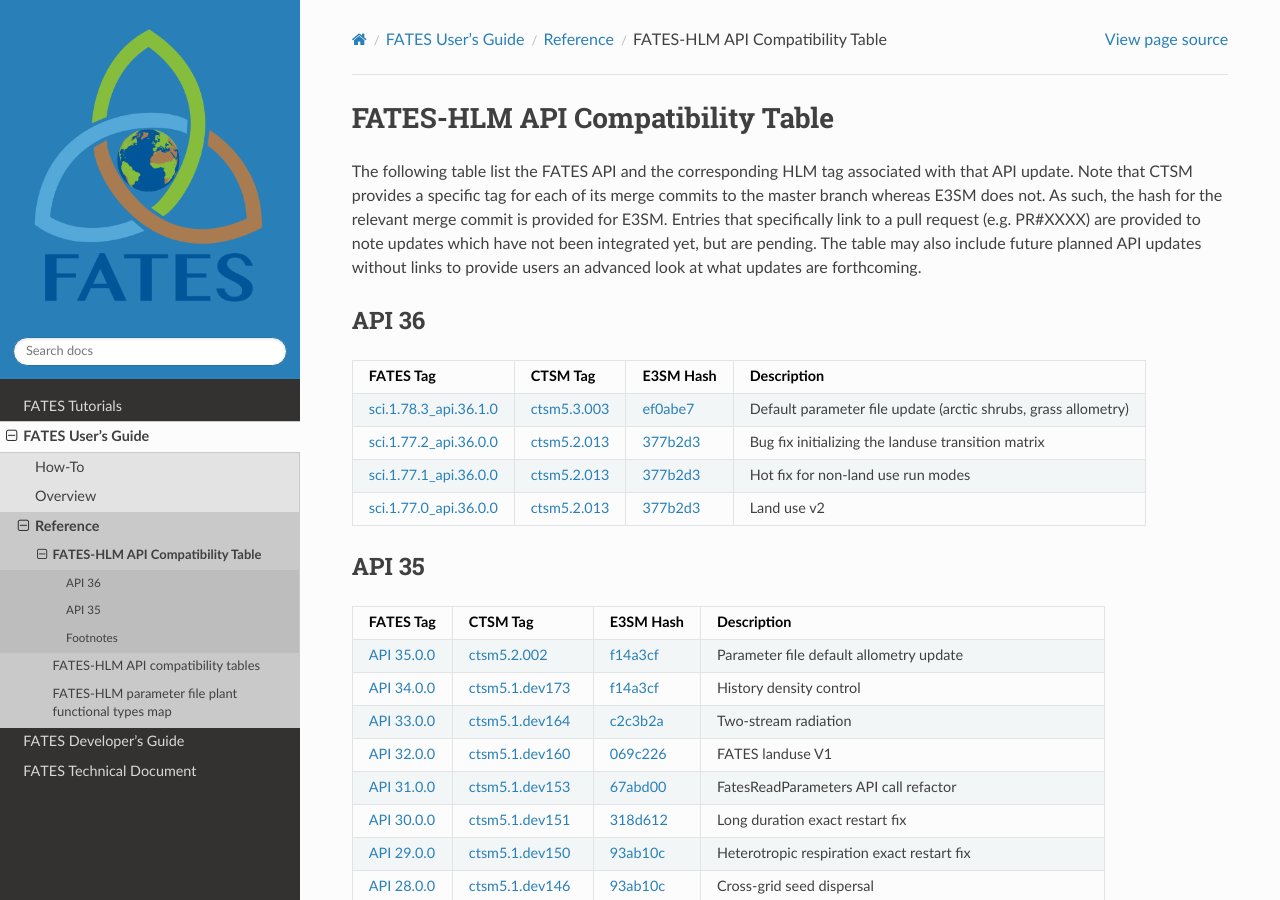
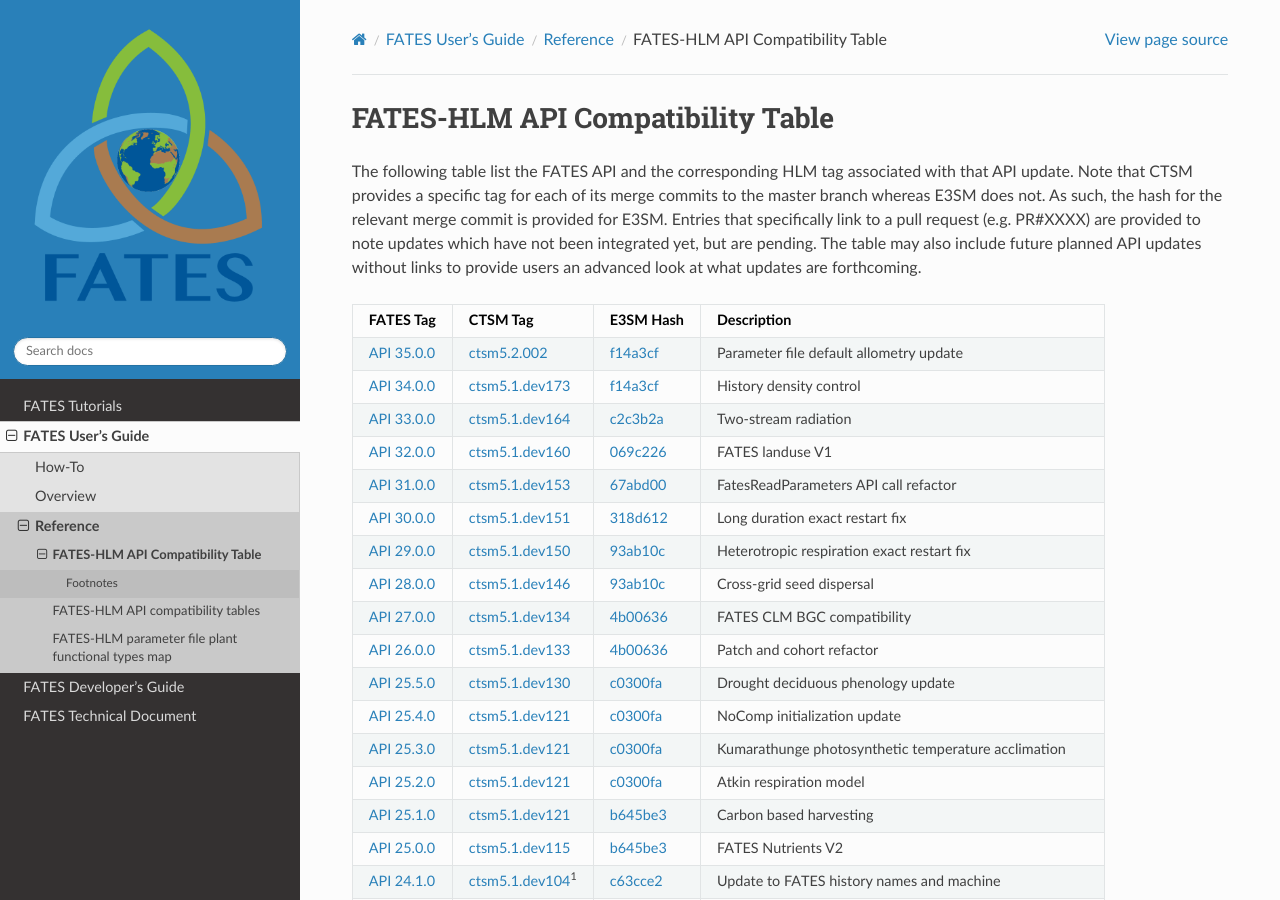
Before and after one commit to NGEET/fates-users-guide, a Sphinx documentation site: the page built from docs/source/user/Table-of-FATES-API-and-HLM-STATUS.md, in a window 1280 px wide and 900 px high. Built offline with Sphinx 7.4.7 and the Read the Docs theme 3.1.0, drawn with Linux system fonts in a browser that asks for light colours.

Commit message:
remove initial markdown table split

```diff
--- a/docs/source/user/Table-of-FATES-API-and-HLM-STATUS.md
+++ b/docs/source/user/Table-of-FATES-API-and-HLM-STATUS.md
@@ -1,17 +1,6 @@
 # FATES-HLM API Compatibility Table
 
 The following table list the FATES API and the corresponding HLM tag associated with that API update.  Note that CTSM provides a specific tag for each of its merge commits to the master branch whereas E3SM does not.  As such, the hash for the relevant merge commit is provided for E3SM.  Entries that specifically link to a pull request (e.g. PR#XXXX) are provided to note updates which have not been integrated yet, but are pending.  The table may also include future planned API updates without links to provide users an advanced look at what updates are forthcoming.
-
-## API 36
-
-| FATES Tag   | CTSM Tag | E3SM Hash | Description |
-| ----------- | -------- | --------- | ----------- |
-| [sci.1.78.3_api.36.1.0](https://github.com/NGEET/fates/releases/tag/sci.1.78.3_api.36.1.0) | [ctsm5.3.003](https://github.com/ESCOMP/CTSM/releases/tag/ctsm5.3.003) | [ef0abe7](https://github.com/E3SM-Project/E3SM/commit/ef0abe727bb4f3286a40d2350aaded5030197615) | Default parameter file update (arctic shrubs, grass allometry) |
-| [sci.1.77.2_api.36.0.0](https://github.com/NGEET/fates/releases/tag/sci.1.77.2_api.36.0.0) | [ctsm5.2.013](https://github.com/ESCOMP/CTSM/releases/tag/ctsm5.2.013) | [377b2d3](https://github.com/E3SM-Project/E3SM/commit/377b2d31d77977efc0f5edf79ba243377f668517) | Bug fix initializing the landuse transition matrix |
-| [sci.1.77.1_api.36.0.0](https://github.com/NGEET/fates/releases/tag/sci.1.77.1_api.36.0.0) | [ctsm5.2.013](https://github.com/ESCOMP/CTSM/releases/tag/ctsm5.2.013) | [377b2d3](https://github.com/E3SM-Project/E3SM/commit/377b2d31d77977efc0f5edf79ba243377f668517) | Hot fix for non-land use run modes |
-| [sci.1.77.0_api.36.0.0](https://github.com/NGEET/fates/releases/tag/sci.1.77.0_api.36.0.0) | [ctsm5.2.013](https://github.com/ESCOMP/CTSM/releases/tag/ctsm5.2.013) | [377b2d3](https://github.com/E3SM-Project/E3SM/commit/377b2d31d77977efc0f5edf79ba243377f668517) | Land use v2 |
-
-## API 35
 
 | FATES Tag   | CTSM Tag | E3SM Hash | Description |
 | ----------- | -------- | --------- | ----------- |
```
